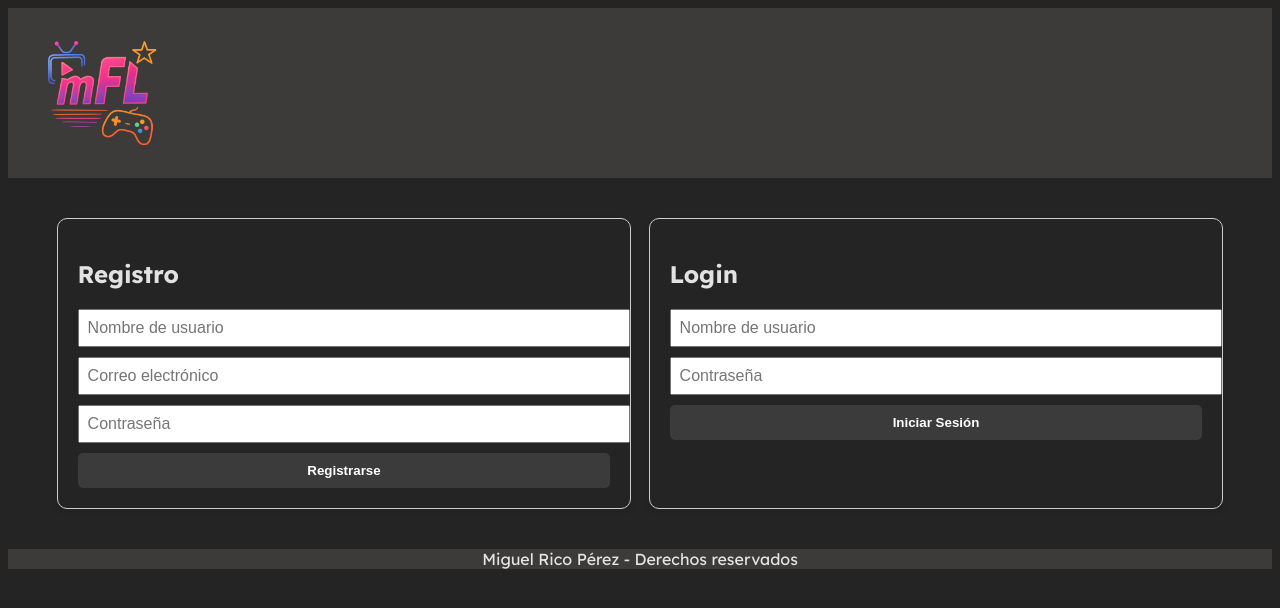
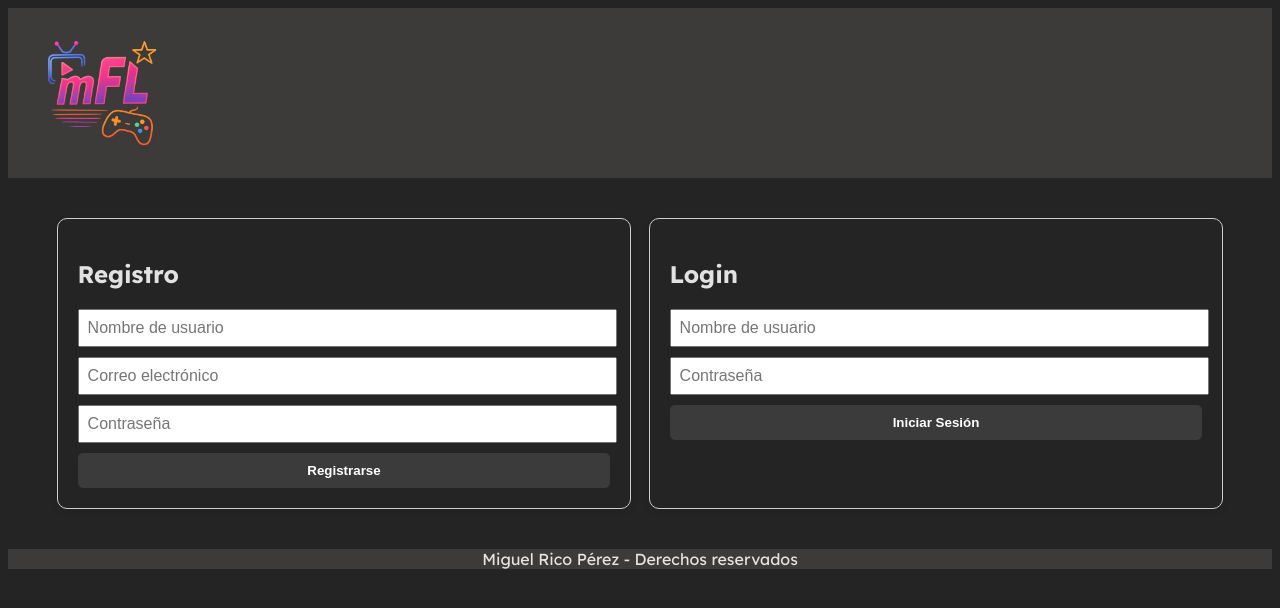
Before and after one commit to MigDaw/Proyecto-Clase-MiFavList, a Vue app in the folder frontend/: page / in a window 1280 px wide. Shown: the top 608 px of the page. Built offline with nearby package versions, Linux system fonts and the light colour scheme; no server answers.

Commit message:
frontend: cambio de css registro login

```diff
--- a/frontend/src/views/AuthView.vue
+++ b/frontend/src/views/AuthView.vue
@@ -98,7 +98,7 @@ const handleLogin = async () => {
 
 input {
   display: block;
-  width: 100%;
+  width: 97.5%;
   padding: 8px;
   margin: 10px 0;
   font-size: 1rem;
```
